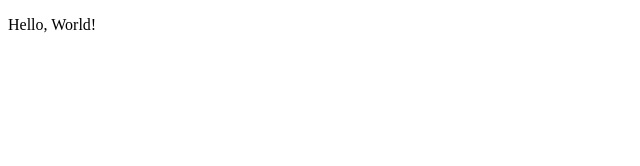
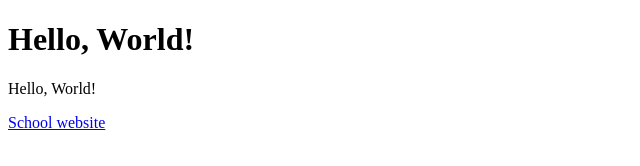
Before and after one commit to sophie-nguyen-0/ICS20-unit1-01-JS, a plain HTML site: page index.html in a window 1280 px wide. Shown: the whole page, without its empty margins (0-640 px from the left). Drawn offline with Linux system fonts and the light colour scheme.

Commit message:
I changed my html

```diff
--- a/index.html
+++ b/index.html
@@ -5,6 +5,8 @@
     <title> Hello, World!</title>
   </head>
   <body>
+    <h1>Hello, World!</h1>
     <p>Hello, World!</p>
+    <a href="http://www.mths.ca">School website</a>
   </body>
 </html>
```
